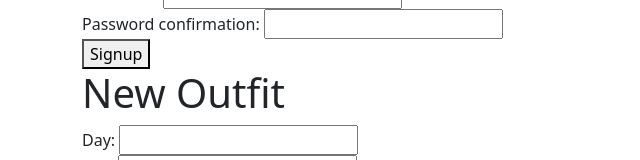
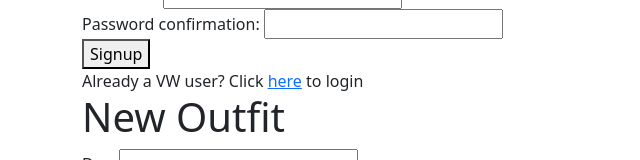
Before and after one commit to adenaeisenberg/outfit-planner, a React (Vite) app: page /signup in a window 1280 px wide. Shown: the part 257-417 px from the top of the page, without its empty margins (0-640 px from the left). Built offline with nearby package versions, Linux system fonts and the light colour scheme; no server answers.

Commit message:
added a link to the signup page that brings users to the login page in case they already have an account

```diff
--- a/src/Signup.jsx
+++ b/src/Signup.jsx
@@ -1,5 +1,6 @@
 import axios from "axios";
 import { useState } from "react";
+import { Link } from "react-router-dom";
 
 export function Signup() {
   const [errors, setErrors] = useState([]);
@@ -44,6 +45,11 @@ export function Signup() {
         </div>
         <button type="submit">Signup</button>
       </form>
+
+      <h8>
+        {" "}
+        Already a VW user? Click <Link to="/login">here</Link> to login
+      </h8>
     </div>
   );
 }
```
